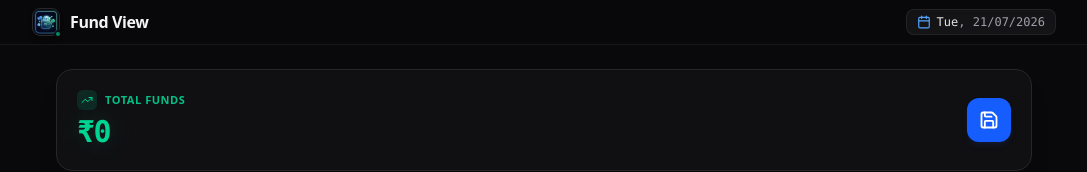
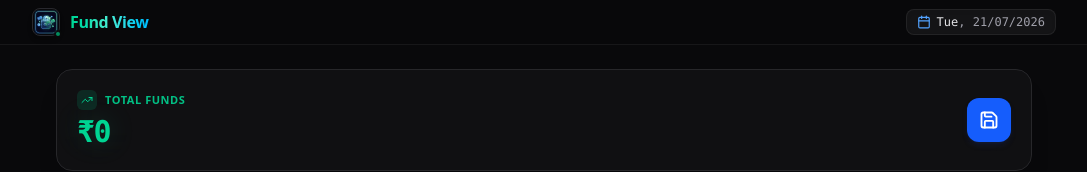
Before and after one commit to prayosh/fund-view, a React (Vite) app: page / in a window 1280 px wide. Shown: the top 172 px of the page, without its empty margins (96-1183 px from the left). Built offline with nearby package versions, Linux system fonts and the light colour scheme.

Commit message:
Update Header.tsx

```diff
--- a/src/components/Header.tsx
+++ b/src/components/Header.tsx
@@ -31,7 +31,7 @@ export const Header: React.FC<HeaderProps> = () => {
             <span className="absolute -bottom-0.5 -right-0.5 w-2 h-2 bg-emerald-500 rounded-full border-2 border-[#09090b] animate-pulse" />
           </div>
           <div className="flex items-center gap-2">
-            <h1 className="text-base font-semibold tracking-tight text-zinc-100">
+            <h1 className="text-base font-extrabold tracking-tight text-transparent bg-clip-text bg-gradient-to-r from-emerald-400 via-teal-300 to-sky-400">
               Fund View
             </h1>
           </div>
```
